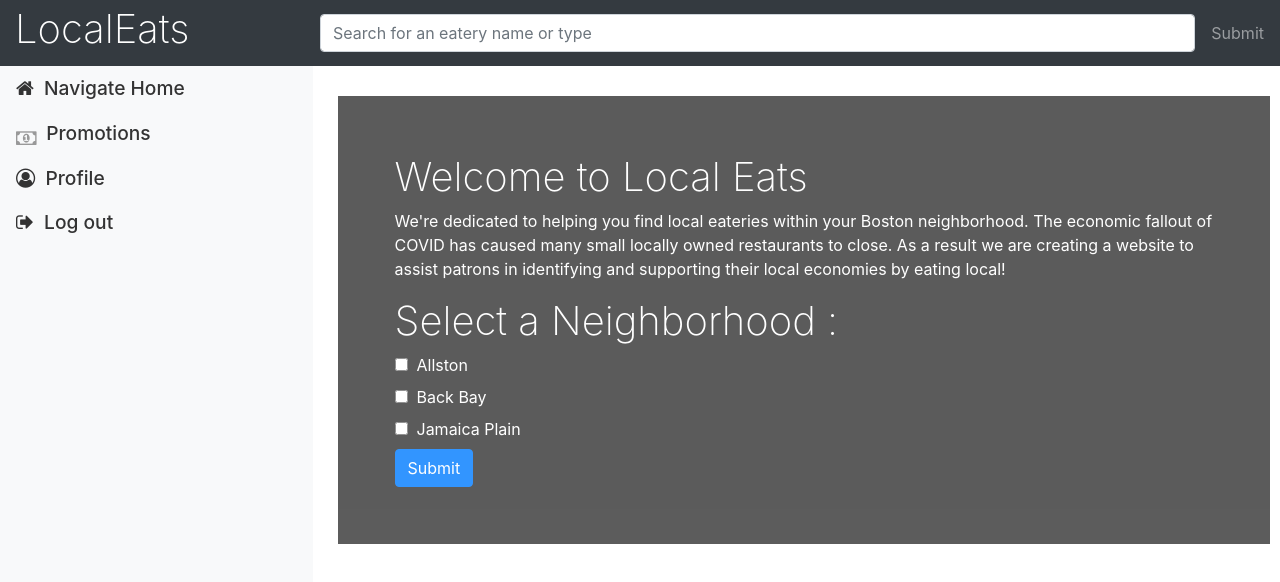
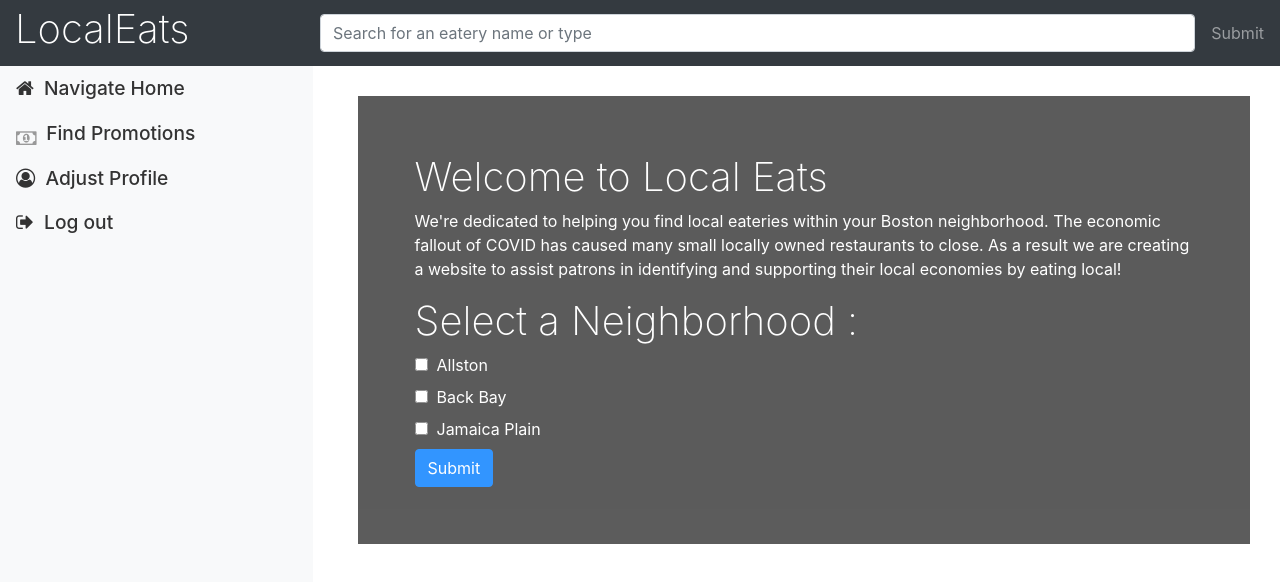
Before and after one commit to zhuje/localEats2, a React (Create React App) app: page / in a window 1280 px wide. Shown: the top 582 px of the page. Built offline with nearby package versions, Linux system fonts and the light colour scheme.

Commit message:
update styling of home

```diff
--- a/src/App.js
+++ b/src/App.js
@@ -49,7 +49,7 @@ export default class App extends React.Component{
                                         <a className="nav-link" href="promotions">
                                             <i className="feather fa fa-money " aria-hidden="true"></i>
                                             &nbsp;
-                                            Promotions
+                                            Find Promotions
                                         </a>
                                     </li>
                                     {/* Profile */}
@@ -57,7 +57,7 @@ export default class App extends React.Component{
                                         <a className="nav-link" href="profile">
                                             <i className="fa fa-user-circle-o" aria-hidden="true"></i>
                                             &nbsp;
-                                            Profile
+                                            Adjust Profile
                                         </a>
                                     </li>
                                     {/* Logout */}
--- a/src/style/style.home.css
+++ b/src/style/style.home.css
@@ -16,8 +16,7 @@
 
 
 div.dev_transbox {
-    margin: 10px;
-    margin-top: 30px;
+    margin: 30px;
     padding: 57px;
     background-color: rgba(0,0,0,0.8);
     opacity: 0.8;
@@ -26,7 +25,6 @@ div.dev_transbox {
 }
 
 .dev_background {
-    /*background: url(https://www.readersdigest.ca/wp-content/uploads/2016/05/what-different-flowers-mean-scaled.jpg) repeat center;*/
     background: url(https://images.squarespace-cdn.com/content/v1/58a477a229687f7131851d49/1488227252032-UC5ALN1IEABT21OSS66B/ke17ZwdGBToddI8pDm48kFyD7pzB8zoMIVY5aiUuFlp7gQa3H78H3Y0txjaiv_0fDoOvxcdMmMKkDsyUqMSsMWxHk725yiiHCCLfrh8O1z4YTzHvnKhyp6Da-NYroOW3ZGjoBKy3azqku80C789l0jG2lbcDYBOeMi4OFSYem8DMb5PTLoEDdB05UqhYu-xbnSznFxIRsaAU-3g5IaylIg/Beacon+Hill.jpg?format=2500w)  ;
     background-size: cover;
     position: relative;
```
